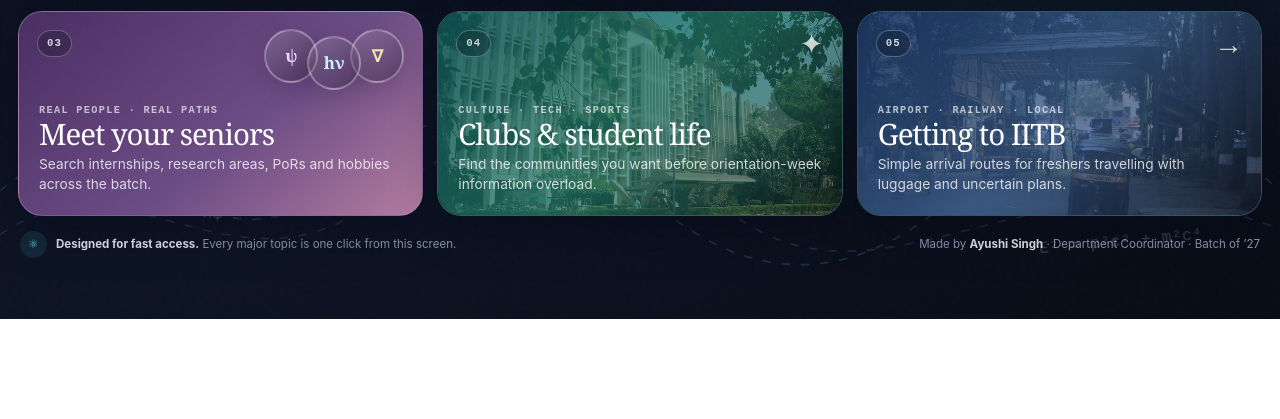
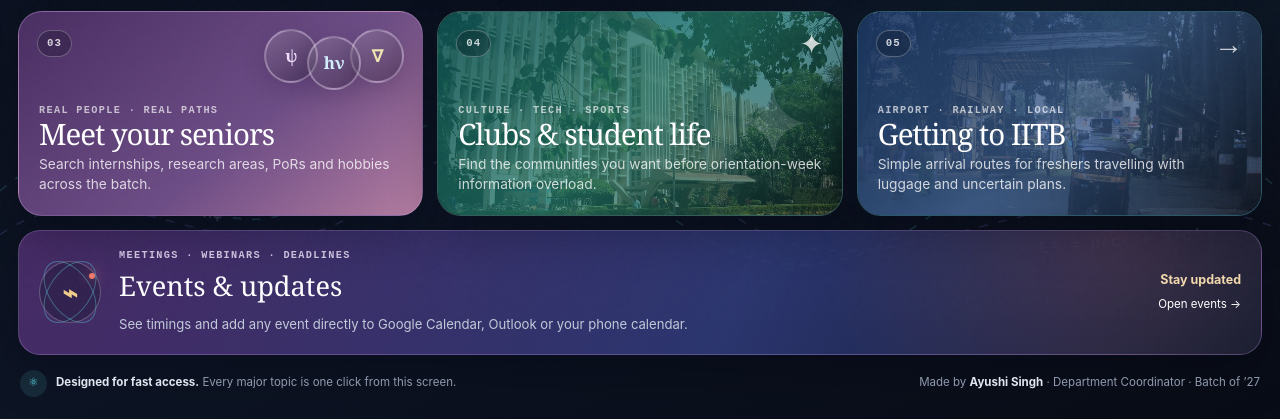
Before and after one commit to oasisausis/webpage, a plain HTML site: page index.html in a window 1280 px wide. Shown: the part 481-900 px from the top of the page. Before the commit the page ends 800 px from the top, so only its background shows below. Drawn offline with Linux system fonts and the light colour scheme; files whose address does not match are found by name.

Commit message:
Update index.html

```diff
--- a/index.html
+++ b/index.html
@@ -32,6 +32,7 @@
       <a href="./campus-life.html">Campus</a>
       <a href="./seniors.html">Seniors</a>
       <a href="./clubs.html">Clubs</a>
+      <a href="./events.html">Updates</a>
     </div>
     <a class="emergency-pill" href="./emergency.html"><span>●</span> Emergency</a>
   </nav>
@@ -132,6 +133,22 @@
       </a>
     </section>
 
+    <a class="home-updates-strip" href="./events.html" aria-label="Open meetings, webinars and event updates">
+      <div class="updates-strip-icon" aria-hidden="true">
+        <span>⌁</span>
+        <i></i>
+      </div>
+      <div class="updates-strip-copy">
+        <p>Meetings · Webinars · Deadlines</p>
+        <h2>Events & updates</h2>
+        <span>See timings and add any event directly to Google Calendar, Outlook or your phone calendar.</span>
+      </div>
+      <div class="updates-strip-action">
+        <strong>Stay updated</strong>
+        <span>Open events →</span>
+      </div>
+    </a>
+
     <section class="dashboard-bottom" aria-label="Website information">
       <div class="bottom-note"><span>⚛</span><p><strong>Designed for fast access.</strong> Every major topic is one click from this screen.</p></div>
       <p class="maker-credit">Made by <strong>Ayushi Singh</strong> · Department Coordinator · Batch of ’27</p>
```
